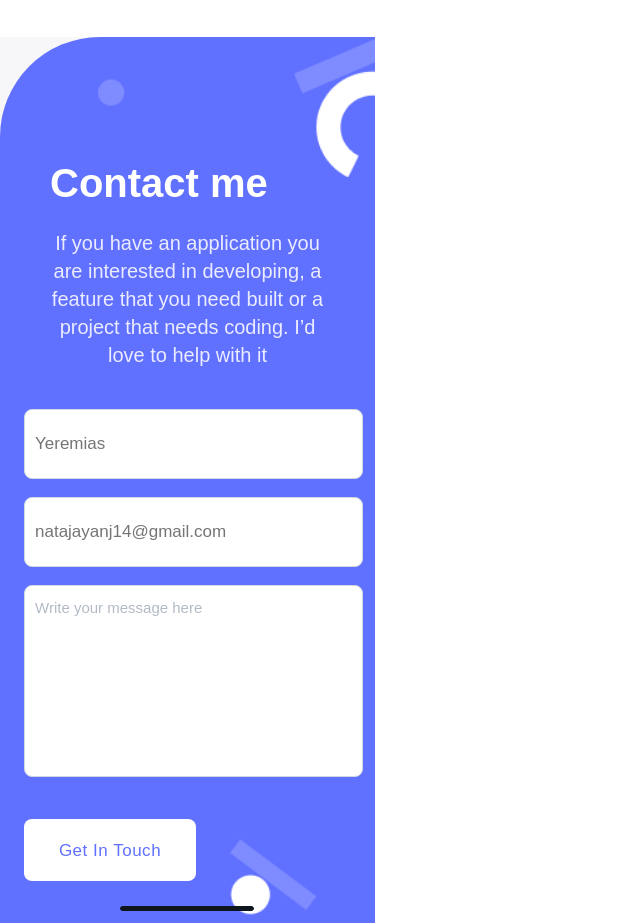
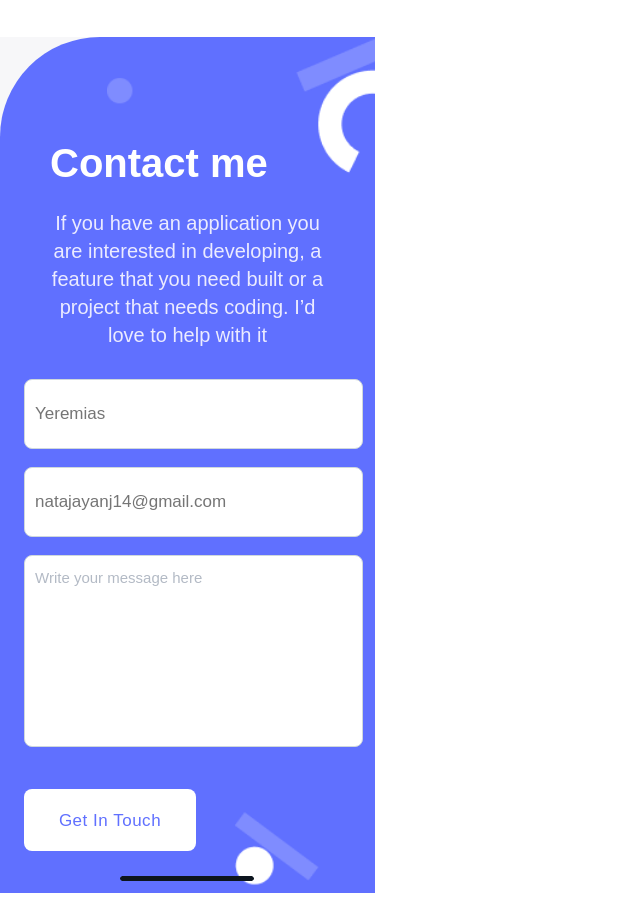
Before and after one commit to ReemMohamedAbdelfatah/Portfolio-Reem, a website: page index.html in a window 1280 px wide. Shown: the part 4460-5383 px from the top of the page, without its empty margins (0-640 px from the left). After the commit the page ends 5353 px from the top, so only its background shows below. Drawn offline with Linux system fonts and the light colour scheme.

Commit message:
Apply review 1 requirements

```diff
--- a/index.html
+++ b/index.html
@@ -266,8 +266,6 @@
 
       </section>
       <section class="contactme-section">
-
-        <form action="https://formspree.io/f/contactme-form" method="post" id="contactme-form" class="contactme-form">
         <h1 class="contactme-header">Contact me</h1>
         <p class="contactme-paragraph">
             If you have an application you<br> are interested in developing, a <br>
@@ -275,12 +273,13 @@
             project that needs coding. I’d<br>love to help with it
         </p>
 
+        <form action="https://formspree.io/f/moqbvblo" method="post" id="contactme-form" class="contactme-form">
 
-                <input type="text" id="sender-name" name="name" class="form-textBox smallTxtbox" placeholder="Yeremias">
+                <input type="text" id="sender-name" name="name" class="form-textBox smallTxtbox" placeholder="Yeremias" maxlength="30" required>
 
-                <input type="email" id="mail" name="user_email" class="form-textBox smallTxtbox" placeholder="natajayanj14@gmail.com">
+                <input type="email" id="mail" name="user_email" class="form-textBox smallTxtbox" placeholder="natajayanj14@gmail.com" maxlength="500" required>
 
-                <textarea class="form-textBox bigTextBox">Write your message here</textarea>
+                <textarea class="form-textBox bigTextBox" required>Write your message here</textarea>
 
             <div class="submitbtn-area">
                 <button type="submit" id="submit-btn">Get In Touch</button>
--- a/style.css
+++ b/style.css
@@ -380,7 +380,7 @@ html body {
   justify-content: center;
   height: auto;
   width: 375px;
-  padding-top: 100px;
+  padding-top: 30px;
 }
 
 .contactme-header {
@@ -394,7 +394,7 @@ html body {
   text-align: center;
   color: #fff;
   margin-left: 50px;
-  margin-top: 20px;
+  margin-top: 100px;
   margin-bottom: 0;
 }
 
@@ -406,7 +406,8 @@ html body {
   line-height: 28px;
   text-align: center;
   color: #ebebff;
-  margin-bottom: 40px;
+  margin-top: 20;
+  margin-bottom: 0;
 }
 
 .contactme-formList {
```
Lines whose indentation alone changed are shown as unchanged.
